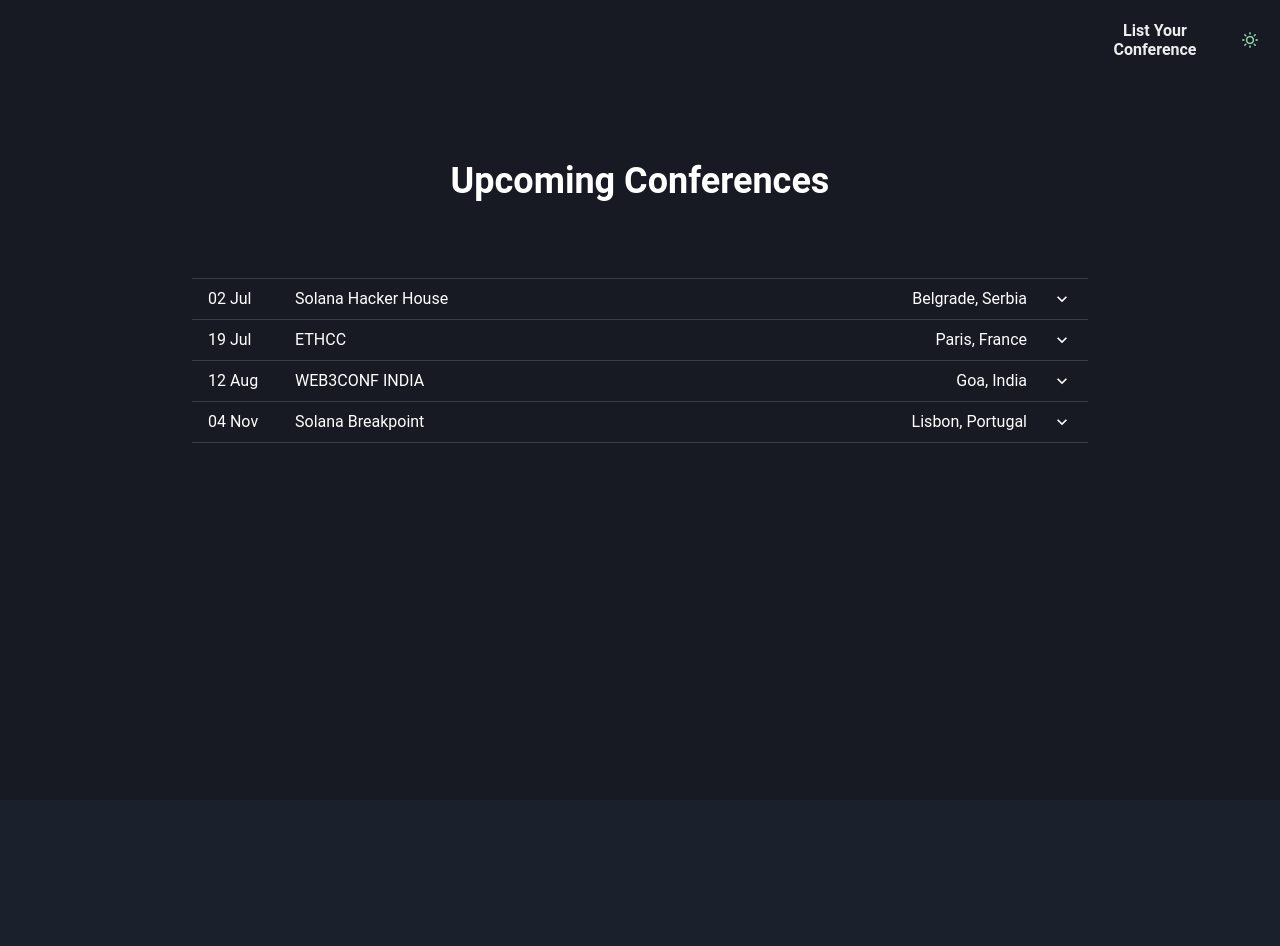
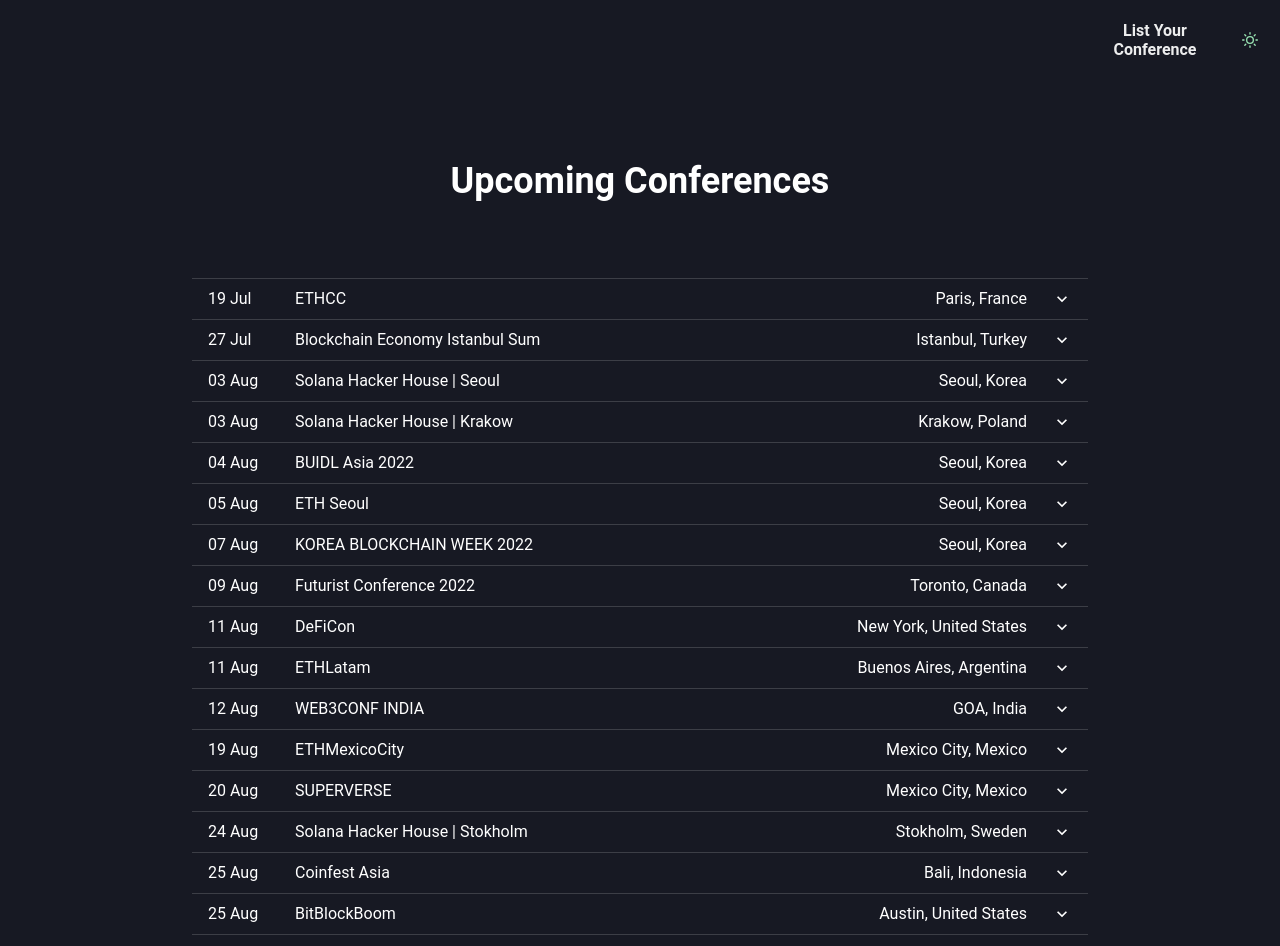
Before and after one commit to ocelot2123/cryptocalendar.live, a Next.js app: page / in a window 1280 px wide. Shown: the top 946 px of the page. Before the commit the page ends 800 px from the top, so only its background shows below. Built offline with nearby package versions, Linux system fonts and the light colour scheme.

Commit message:
update data

```diff
--- a/src/components/Conference.tsx
+++ b/src/components/Conference.tsx
@@ -8,9 +8,9 @@
   Heading,
   Show,
   Text,
-} from "@chakra-ui/react";
-import { FC } from "react";
-import dayjs from "dayjs";
+} from '@chakra-ui/react';
+import { FC } from 'react';
+import dayjs from 'dayjs';
 
 type Conference = {
   name: string;
@@ -28,10 +28,10 @@
 };
 
 function conferenceSort(a, b) {
-  if (a.startDate < b.startDate) {
+  if (dayjs(a.startDate) < dayjs(b.startDate)) {
     return -1;
   }
-  if (a.startDate > b.startDate) {
+  if (dayjs(a.startDate) > dayjs(b.startDate)) {
     return 1;
   }
   return 0;
@@ -41,43 +41,44 @@
   <>
     <Heading
       as="h1"
-      marginTop={"100px"}
-      marginBottom={"75px"}
-      textAlign={"center"}
+      marginTop={'100px'}
+      marginBottom={'75px'}
+      textAlign={'center'}
     >
       Upcoming Conferences
     </Heading>
     <Accordion
       allowToggle
       allowMultiple
-      width={{ base: "90%", md: "80%", xl: "70%" }}
+      width={{ base: '90%', md: '80%', xl: '70%' }}
+      marginBottom="75px"
     >
-      {conferences.sort(conferenceSort).map((conference) => {
+      {conferences.sort(conferenceSort).map(conference => {
         return (
           <AccordionItem>
             <h2>
-              <AccordionButton display="flex" alignItems={"center"}>
+              <AccordionButton display="flex" alignItems={'center'}>
                 <Box display="flex" textAlign="left" gap={3}>
-                  <Box minWidth={"75px"}>
-                    {dayjs(conference.startDate).format("DD MMM")}
+                  <Box minWidth={'75px'}>
+                    {dayjs(conference.startDate).format('DD MMM')}
                   </Box>
                   <Box>{conference.name}</Box>
                 </Box>
-                <Box marginLeft={"auto"} display="flex" alignItems={"center"}>
-                  <Show above="lg">
-                    {conference.city + ", " + conference.country}
+                <Box marginLeft={'auto'} display="flex" alignItems={'center'}>
+                  <Show above="md">
+                    {conference.city + ', ' + conference.country}
                   </Show>
-                  <AccordionIcon marginLeft={"25px"} />
+                  <AccordionIcon marginLeft={'25px'} />
                 </Box>
               </AccordionButton>
             </h2>
             <AccordionPanel pb={4}>
-              <Show below="lg">
+              <Show below="md">
                 <Text fontSize="xs">
-                  {conference.city + ", " + conference.country}
+                  {conference.city + ', ' + conference.country}
                 </Text>
               </Show>
-              {conference.description}
+              <Text whiteSpace="pre-line">{conference.description}</Text>
             </AccordionPanel>
           </AccordionItem>
         );
--- a/src/data.json
+++ b/src/data.json
@@ -1,42 +1,182 @@
 [
-  {
-    "name": "Solana Hacker House",
-    "startDate": "2022-07-02",
-    "endDate": "2022-07-06",
-    "city": "Belgrade",
-    "country": "Serbia",
-    "description": "Lorem ipsum dolor sit amet, consectetur adipiscing elit, sed do eiusmod tempor incididunt ut labore et dolore magna aliqua. Ut enim ad minim veniam, quis nostrud exercitation ullamco laboris nisi ut aliquip ex ea commodo consequat.",
-    "link": "https://solana.com/events/belgrade-hacker-house",
-    "twitter": "https://twitter.com/hackerhouses"
-  },
-  {
-    "name": "WEB3CONF INDIA",
-    "startDate": "2022-08-12",
-    "endDate": "2022-08-14",
-    "city": "Goa",
-    "country": "India",
-    "description": "Lorem ipsum dolor sit amet, consectetur adipiscing elit, sed do eiusmod tempor incididunt ut labore et dolore magna aliqua. Ut enim ad minim veniam, quis nostrud exercitation ullamco laboris nisi ut aliquip ex ea commodo consequat.",
-    "link": "https://web3confindia.xyz/#home",
-    "twitter": "https://twitter.com/web3conf_india"
-  },
-  {
-    "name": "Solana Breakpoint",
-    "startDate": "2022-11-04",
-    "endDate": "2022-11-07",
-    "city": "Lisbon",
-    "country": "Portugal",
-    "description": "Lorem ipsum dolor sit amet, consectetur adipiscing elit, sed do eiusmod tempor incididunt ut labore et dolore magna aliqua. Ut enim ad minim veniam, quis nostrud exercitation ullamco laboris nisi ut aliquip ex ea commodo consequat.",
-    "link": "https://solana.com/breakpoint",
-    "twitter": "https://twitter.com/SolanaConf"
-  },
   {
     "name": "ETHCC",
     "startDate": "2022-07-19",
     "endDate": "2022-07-21",
     "city": "Paris",
     "country": "France",
-    "description": "Lorem ipsum dolor sit amet, consectetur adipiscing elit, sed do eiusmod tempor incididunt ut labore et dolore magna aliqua. Ut enim ad minim veniam, quis nostrud exercitation ullamco laboris nisi ut aliquip ex ea commodo consequat.",
+    "description": "The Ethereum Community Conference (EthCC) is the largest annual European Ethereum event focused on technology and community. Three intense days of conferences, networking and learning.",
     "link": "https://ethcc.io/",
     "twitter": "https://twitter.com/ethcc"
+  },
+  {
+    "name": "Blockchain Economy Istanbul Sum",
+    "startDate": "2022-07-27",
+    "endDate": "2022-07-29",
+    "city": "Istanbul",
+    "country": "Turkey",
+    "description": "Blockchain Economy Istanbul Summit is Eurasia's largest ever blockchain event bringing together the key players of crypto industry and experts to redefine the future of finance. The 4th edition of the Blockchain Economy Summit will take place during two days in Istanbul on July 27-28, 2022 with the world's top crypto companies and blockchain entrepreneurs. Istanbul is among the oldest, historically and culturally wealthy cities of the world. Since the Byzantine era the city remains to be economically, financially important trade center in the world with wide variety of promising opportunities. Today, 16% of Türkiye's population -13,6 mln people, own crypto, which makes Türkiye one of the largest crypto owning countries in the world. Thus, Blockchain Economy Istanbul Summit will be the Main gathering in the region on behalf of the world of blockchain and cryptocurrency, with a wide range of topics focused on the financial technologies of the future, extensive networking opportunities and participation from more than 55 countries.",
+    "link": "https://blockchaineconomy.istanbul/en",
+    "twitter": "https://twitter.com/BEconomy_HQ/"
+  },
+  {
+    "name": "Solana Hacker House | Seoul",
+    "startDate": "2022-08-03",
+    "endDate": "2022-08-07",
+    "city": "Seoul",
+    "country": "Korea",
+    "link": "https://solana.com/events/seoul-hacker-house",
+    "twitter": "https://twitter.com/hackerhouses",
+    "description": "The Solana Foundation x Wormhole Seoul Hacker House is a five-day OFFLINE event with in-person guidance from core Solana Labs engineers, as well as mentorship from other partners. Hacker Houses are free and open to all people (both developers and non-developers)."
+  },
+  {
+    "name": "Solana Hacker House | Krakow",
+    "startDate": "3 August 2022",
+    "endDate": "7 August 2022",
+    "city": "Krakow",
+    "country": "Poland",
+    "link": "https://solana.com/events/krakow-hacker-house",
+    "twitter": "https://twitter.com/hackerhouses",
+    "description": "The Solana Foundation x Jump Hacker Houses is a five-day offline event with in-person guidance from core Solana Labs engineers, as well as mentorship from other partners. "
+  },
+  {
+    "name": "BUIDL Asia 2022",
+    "startDate": "4 August 2022",
+    "endDate": "5 August 2022",
+    "city": "Seoul",
+    "country": "Korea",
+    "link": "https://www.buidl.asia/",
+    "twitter": "https://twitter.com/buidl_asia",
+    "description": "Hosted and organized by KryptoSeoul, BUIDL Asia 2022 is the ultimate opportunity to interact among developers, communities, and businesses across the globe. BUIDL Asia 2022 will provide you with the latest insights and developments from the most innovative and talented minds.\n\nAs a tech-focused conference, BUIDL Asia 2022 will focus 100% on the builders and technology and 0% on hype and speculation. BUIDL Week is mainly comprised of HackAtom Seoul, BUIDL Asia 2022 conference, and ETH Seoul. Please join us and let's BUIDL together!"
+  },
+  {
+    "name": "ETH Seoul",
+    "startDate": "5 August 2022",
+    "endDate": "7 August 2022",
+    "city": "Seoul",
+    "country": "Korea",
+    "link": "http://ethseoul.org/",
+    "twitter": "https://twitter.com/kryptoseoul",
+    "description": "ETH Seoul 2022 is an upcoming Ethereum and blockchain-focused event that aims to bring together some of the brightest minds in the industry to discuss, redefine, and celebrate the future of blockchain. The event is expected to happen right in the heart of Seoul and will feature a series of keynotes, panel discussions, pitch competitions, investor meet-ups, and world-class networking opportunities for all those attendees.\n\nETH Seoul is scheduled in two phases. The first phase which is the IRL part of the event is scheduled from August 5th to August 7th. The second phase will be conducted virtually which is scheduled from August 8th to August 13th. The ETH Seoul event will be co-organized by Kryptoseoul and Dystopia Labs. Kryptoseoul is a South Korea-based community building and marketing team, headed by a group of professional communicators, marketers, and analysts. Dystopia Labs is a San Francisco-based start-up studio that focuses on blockchain events and has organized a multitude of such events."
+  },
+  {
+    "name": "KOREA BLOCKCHAIN WEEK 2022",
+    "startDate": "7 August 2022",
+    "endDate": "12 August 2022",
+    "city": "Seoul",
+    "country": "Korea",
+    "link": "http://koreablockchainweek.com/",
+    "twitter": "https://twitter.com/kbwofficial",
+    "description": "Hosted by FactBlock and co-hosted by Hashed, Korea Blockchain Week 2022 is a premier crypto and blockchain event bringing together the brightest minds of the industry to discuss, redefine, and celebrate the future of finance.\n\nRight in the heart of Seoul, the action-packed event features inspirational keynotes, panel discussions, pitch competitions, investor meet-ups, and world-class networking opportunities for crypto enthusiasts."
+  },
+  {
+    "name": "Futurist Conference 2022",
+    "startDate": "9 August 2022",
+    "endDate": "10 August 2022",
+    "city": "Toronto",
+    "country": "Canada",
+    "link": "https://www.futuristconference.com/",
+    "twitter": "https://twitter.com/untraceableinc",
+    "description": "Join hundreds of developers for a 3-day hackathon and workshop series to build the Web3 world. A completely free community event for all those who apply. Located in a mega indoor dome connected to the conference is a perfect hub for developers to hack all night long."
+  },
+  {
+    "name": "DeFiCon",
+    "startDate": "11 August 2022",
+    "endDate": "12 August 2022",
+    "city": "New York",
+    "country": "United States",
+    "link": "https://deficon.nyc/",
+    "twitter": "https://twitter.com/defi_conference",
+    "description": "DeFiCon is a nonprofit conference with a mission to elevate the ethos of peer-to-peer crypto.\n\nDeFi, crypto, and NFT communities consist of more than only profit maximalists, degens, gamblers, and ponzi apes – they are full of daring and creative innovators. Our ecosystem thrives on accessibility, participation, building, creativity, and even a little weirdness. Peer-to-peer crypto has and will become the evolution of human organization and the future of France, open to anyone and everyone who wants to contribute.\n\nAs a nonprofit conference, the focus shifts from maximizing profit to maximizing the experience for the attendees. We will donate all proceeds above the event’s cost to charity while unifying the crypto community under one house. The goal is to ensure the value is found at our event and to inspire both new participants and people already familiar with DeFi."
+  },
+  {
+    "name": "ETHLatam",
+    "startDate": "11 August 2022",
+    "endDate": "14 August 2022",
+    "city": "Buenos Aires",
+    "country": "Argentina",
+    "link": "",
+    "twitter": "https://twitter.com/ethlatam",
+    "description": "A 3-day event focused on tech and community. Come and join the conferences & networking with one of the most vibrant ETH communities ✨"
+  },
+  {
+    "name": "WEB3CONF INDIA",
+    "startDate": "12 August 2022",
+    "endDate": "14 August 2022",
+    "city": "GOA",
+    "country": "India",
+    "link": "https://web3confindia.xyz/#home",
+    "twitter": "https://twitter.com/web3conf_india",
+    "description": "India's first chain-agnostic web3 conference."
+  },
+  {
+    "name": "ETHMexicoCity",
+    "startDate": "19 August 2022",
+    "endDate": "21 August 2022",
+    "city": "Mexico City",
+    "country": "Mexico",
+    "link": "https://ethglobal.medium.com/announcing-the-ethglobal-2022-season-51a7906bb3a4",
+    "twitter": "https://twitter.com/ethglobal",
+    "description": "ETHMexicoCity is one you won’t want to miss. Located in the heart of the nation’s crypto scene, come prepared for a strong showing from the Mexican crypto diaspora—and a good time."
+  },
+  {
+    "name": "SUPERVERSE",
+    "startDate": "20 August 2022",
+    "endDate": "21 August 2022",
+    "city": "Mexico City",
+    "country": "Mexico",
+    "link": "https://www.superverse.me/",
+    "twitter": "https://twitter.com/superverseme",
+    "description": "As our attention shifts towards the digital world, our digital lives become more worth to us. SUPERVERSE discusses transformational shifts shaping the way we: create, consume, monetize and identify ourselves."
+  },
+  {
+    "name": "Solana Hacker House | Stokholm",
+    "startDate": "24 August 2022",
+    "endDate": "29 August 2022",
+    "city": "Stokholm",
+    "country": "Sweden",
+    "link": "https://solana.com/events/stockholm-hacker-house",
+    "twitter": "https://twitter.com/hackerhouses",
+    "description": "The Solana Foundation x Jump Hacker Houses is a five-day offline event with in-person guidance from core Solana Labs engineers, as well as mentorship from other partners. "
+  },
+  {
+    "name": "Coinfest Asia",
+    "startDate": "25 August 2022",
+    "endDate": "26 August 2022",
+    "city": "Bali",
+    "country": "Indonesia",
+    "link": "https://coinfest.asia/",
+    "twitter": "https://twitter.com/coinfestasia",
+    "description": "Coinfest Asia is an insight & networking festival, sharing opportunities around web3, crypto, blockchain, NFT & Metaverse."
+  },
+  {
+    "name": "BitBlockBoom",
+    "startDate": "25 August 2022",
+    "endDate": "28 August 2022",
+    "city": "Austin",
+    "country": "United States",
+    "link": "https://bitblockboom.com",
+    "twitter": "https://twitter.com/bitblockboom",
+    "description": "The BitBlockBoom! is a Bitcoin Maximalist Conference. To put it in simple terms this conference is only for people who are interested in Bitcoin.\nAttendees range from people highly known and heavily involved in Bitcoin, to people who are just trying to learn what Bitcoin is all about.\n\nYou will not find anyone shilling ICO’s or Altcoins.\n\nThis is a True Bitcoin Conference.\n\nBitBlockBoom! is not a gigantic, or super conference. This creates a wonderful atmosphere to meet and discuss Bitcoin with the speakers and other Bitcoin Maximalists."
+  },
+  {
+    "name": "ETHWarsaw",
+    "startDate": "1 September 2022",
+    "endDate": "4 September 2022",
+    "city": "Warsaw",
+    "country": "Poland",
+    "link": "https://www.ethwarsaw.dev/",
+    "twitter": "https://twitter.com/ETHWarsaw",
+    "description": "Warsaw blockchain community has been very active on the global Web3 scene.\nWe’d like to welcome Web3 builders from all over the world to join us for a week of building, exchanging experiences & ideas here in Warsaw!"
+  },
+  {
+    "name": "ETHSantiago",
+    "startDate": "2 September 2022",
+    "endDate": "4 September 2022",
+    "city": "Santiago",
+    "country": "Chile",
+    "link": "",
+    "twitter": "https://twitter.com/EthereumStgo",
+    "description": ""
   }
 ]
```
